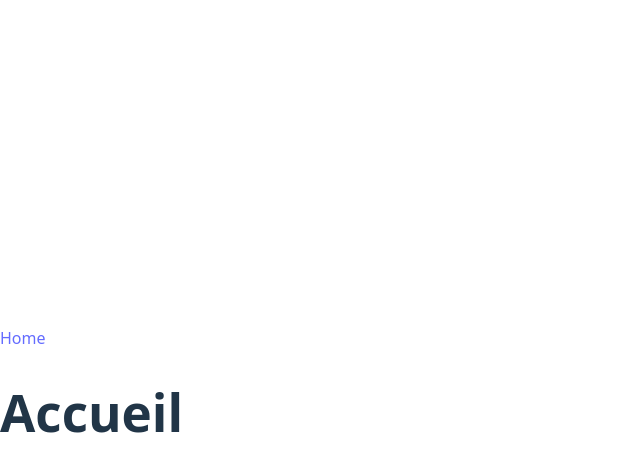
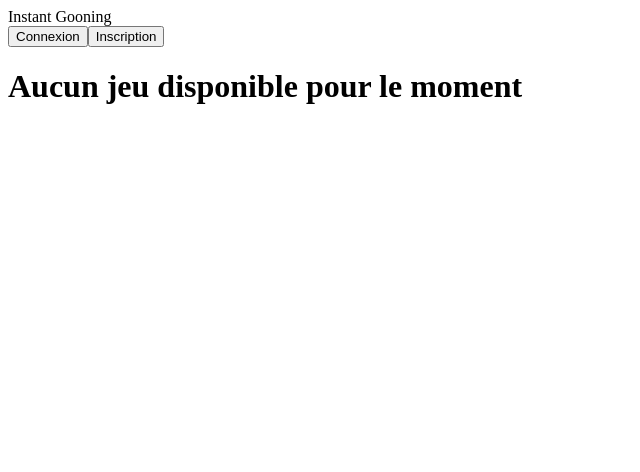
Before and after one commit to matheo-lacerte/Instant-Gooning, a React (Vite) app: page / in a window 1280 px wide. Shown: the top 472 px of the page, without its empty margins (0-640 px from the left). Built offline with nearby package versions, Linux system fonts and the light colour scheme.

Commit message:
Ajout d'un barre de navigation

```diff
--- a/src/App.jsx
+++ b/src/App.jsx
@@ -1,16 +1,45 @@
-import { Routes, Route } from 'react-router-dom';
+import { createBrowserRouter, RouterProvider } from "react-router-dom";
 import RootLayout from './app/layout/RootLayout';
-import Home from './pages/Home/Home.jsx';
+import Home from './pages/home/Home.jsx';
+import AuthContext from "./app/Context/AuthContext";
+import ErrorPage from "./app/Error/ErrorPage";
+import { useState } from "react";
 
+const routerLogin = createBrowserRouter([
+  {
+    path: "/",
+    element: <RootLayout />,
+    errorElement: <ErrorPage />,
+    children: [
+      //{ path: "/login", element: <Navigate to="/" replace /> },
+      { path: "", element: <Home /> },
+    ],
+  },
+]);
 
+const router = createBrowserRouter([
+  {
+    path: "/",
+    element: <RootLayout />,
+    errorElement: <ErrorPage />,
+    children: [
+      { path: "", element: <Home /> },
+      //{ path: "/login", element: <LoginForm /> },
+    ],
+  },
+]);
 
+const App = () => {
+  const [isLoggedIn, setIsLoggedIn] = useState(false);
 
-export default function App() {
+  const login = () => setIsLoggedIn(true);
+  const logout = () => setIsLoggedIn(false);
+
   return (
-    <Routes>
-      <Route path="/" element={<RootLayout />}>
-        <Route index element={<Home />} />
-      </Route>
-    </Routes>
+    <AuthContext.Provider value={{ isLoggedIn, login, logout }}>
+      <RouterProvider router={isLoggedIn ? routerLogin : router} />
+    </AuthContext.Provider>
   );
-}
+};
+
+export default App;
--- /dev/null
+++ b/src/app/Context/AuthContext.jsx
@@ -0,0 +1,9 @@
+import { createContext } from "react";
+
+export const AuthContext = createContext({
+  isLoggedIn: false,
+  login: () => {},
+  logout: () => {},
+});
+
+export default AuthContext;
--- /dev/null
+++ b/src/app/Error/ErrorPage.jsx
@@ -0,0 +1,14 @@
+import Navigation from "../../pages/Navigation/Navigation";
+
+const ErrorPage = () => {
+  return (
+    <>
+      <Navigation />
+      <main>
+        <h1>ERREUR: Cette page n'existe pas</h1>
+      </main>
+    </>
+  );
+};
+
+export default ErrorPage;
--- a/src/app/layout/RootLayout.jsx
+++ b/src/app/layout/RootLayout.jsx
@@ -1,12 +1,13 @@
-import { NavLink, Outlet } from "react-router-dom";
+import { Outlet } from "react-router-dom";
+import Navigation from "../../pages/Navigation/Navigation.jsx";
 
 export default function RootLayout() {
   return (
     <>
-      <nav>
-        <NavLink to="/">Home</NavLink>
-      </nav>
-      <Outlet />
+    <Navigation />
+      <main>
+        <Outlet />
+      </main>
     </>
   );
 }
--- a/src/main.jsx
+++ b/src/main.jsx
@@ -1,13 +1,10 @@
-import { StrictMode } from 'react'
-import { createRoot } from 'react-dom/client'
-import './index.css'
-import App from './App.jsx'
-import { BrowserRouter } from 'react-router-dom'
+import { StrictMode } from "react";
+import { createRoot } from "react-dom/client";
 
-createRoot(document.getElementById('root')).render(
+import App from "./App.jsx";
+
+createRoot(document.getElementById("root")).render(
   <StrictMode>
-    <BrowserRouter>
-      <App />
-    </BrowserRouter>
-  </StrictMode>,
-)
+    <App />
+  </StrictMode>
+);
--- /dev/null
+++ b/src/pages/Navigation/Navigation.jsx
@@ -0,0 +1,33 @@
+import { Link } from "react-router-dom";
+import { useContext } from "react";
+import { AuthContext } from "../../app/Context/AuthContext";
+
+const Navigation = () => {
+  const auth = useContext(AuthContext);
+
+  return (
+    <header className="main-header">
+      <div className="title">Instant Gooning</div>
+      <div className="nav-buttons">
+        {!auth.isLoggedIn ? (
+          <>
+            <Link to="/login">
+              <button>Connexion</button>
+            </Link>
+            <Link to="/register">
+              <button>Inscription</button>
+            </Link>
+          </>
+        ) : (
+          <Link to="/">
+            <button id="droite" onClick={auth.logout}>
+              Se déconnecter
+            </button>
+          </Link>
+        )}
+      </div>
+    </header>
+  );
+};
+
+export default Navigation;
--- a/src/pages/home/Home.jsx
+++ b/src/pages/home/Home.jsx
@@ -1,5 +1,5 @@
-import './home.css';
-
 export default function Home() {
-    return <h1>Accueil</h1>
+  return (
+    <h1>Aucun jeu disponible pour le moment</h1>
+  );
 }
```
